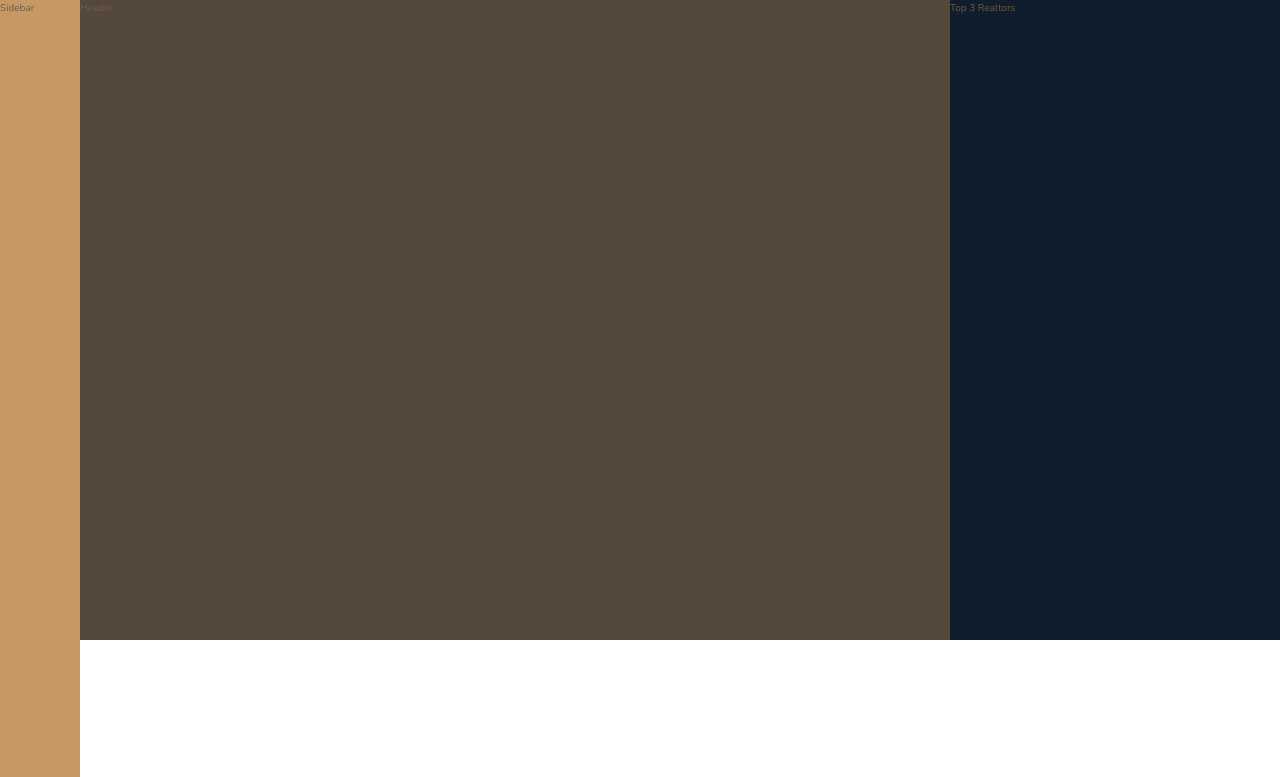
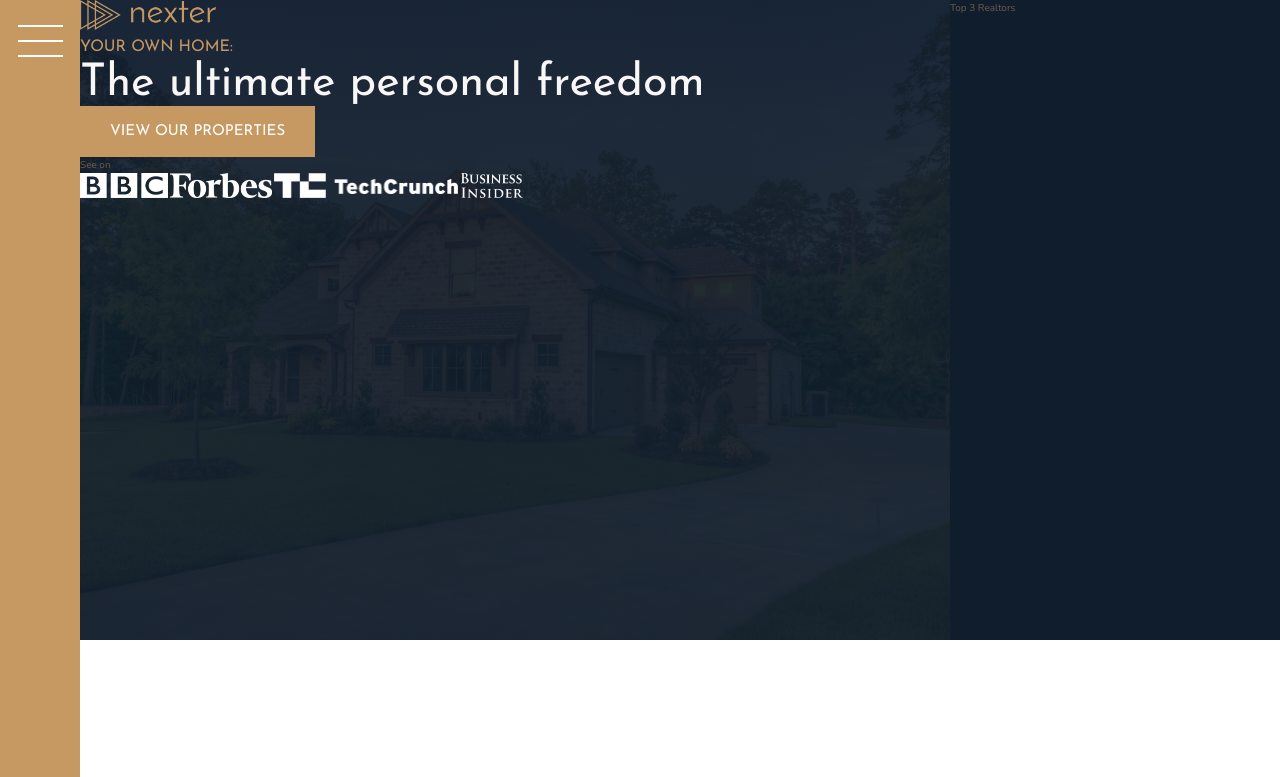
Before and after one commit to DeividVeloso/advanced-css, a website: page project/Nexter/index.html in a window 1280 px wide. Shown: the top 777 px of the page. Drawn offline with nearby package versions, Linux system fonts and the light colour scheme.

Commit message:
starting header

```diff
--- a/project/Nexter/index.html
+++ b/project/Nexter/index.html
@@ -15,11 +15,22 @@
 
 <body class="container">
   <div class="sidebar">
-    Sidebar
+    <button class="nav-btn"></button>
   </div>
   <header class="header">
-    Header
+    <img src="img/logo.png" alt="Nexter logo" class="header__logo">
+    <h3 class="heading-3">Your own home:</h3>
+    <h1 class="heading-1">The ultimate personal freedom</h1>
+    <button class="btn">View our properties</button>
+    <div class="header__seeon-text">See on</div>
+    <div class="header__seeon-logos">
+      <img src="img/logo-bbc.png" alt="See on logo 1">
+      <img src="img/logo-forbes.png" alt="See on logo 2">
+      <img src="img/logo-techcrunch.png" alt="See on logo 3">
+      <img src="img/logo-bi.png" alt="See on logo 4">
+    </div>
   </header>
+
   <div class="realtors">
     Top 3 Realtors
   </div>
--- a/project/Nexter/sass/_header.scss
+++ b/project/Nexter/sass/_header.scss
@@ -1,4 +1,24 @@
 .header {
   background-color: $color-grey-dark-1;
   grid-column: full-start / col-end 6;
+  background-image: linear-gradient(
+      rgba($color-secondary, 0.93),
+      rgba($color-secondary, 0.93)
+    ),
+    url(../img/hero.jpeg);
+  background-size: cover;
+  background-position: center;
+
+  &__logo {
+    height: 3rem;
+  }
+
+  &__seeon-text {
+  }
+
+  &__seeon-logos {
+    img {
+      height: 2.5rem;
+    }
+  }
 }
--- a/project/Nexter/sass/_sidebar.scss
+++ b/project/Nexter/sass/_sidebar.scss
@@ -2,4 +2,34 @@
   background-color: $color-primary;
   grid-column: sidebar-start / sidebar-end;
   grid-row: 1 / -1;
+
+  display: flex;
+  justify-content: center;
 }
+
+.nav-btn {
+  margin-top: 4rem;
+
+  border: none;
+  border-radius: 0;
+
+  background-color: #fff;
+  height: 2px;
+  width: 4.5rem;
+
+  &::before,
+  &::after {
+    background-color: #fff;
+    height: 2px;
+    width: 4.5rem;
+    content: '';
+    display: block;
+  }
+
+  &::before {
+    transform: translateY(-1.5rem);
+  }
+  &::after {
+    transform: translateY(1.3rem);
+  }
+}
--- a/project/Nexter/sass/_typography.scss
+++ b/project/Nexter/sass/_typography.scss
@@ -5,6 +5,9 @@
 
 .heading-1 {
   @extend %heading;
+  font-size: 4.5rem;
+  color: $color-grey-light-1;
+  line-height: 1;
 }
 
 .heading-2 {
```
Also changed, not shown: project/Nexter/css/style.css.
